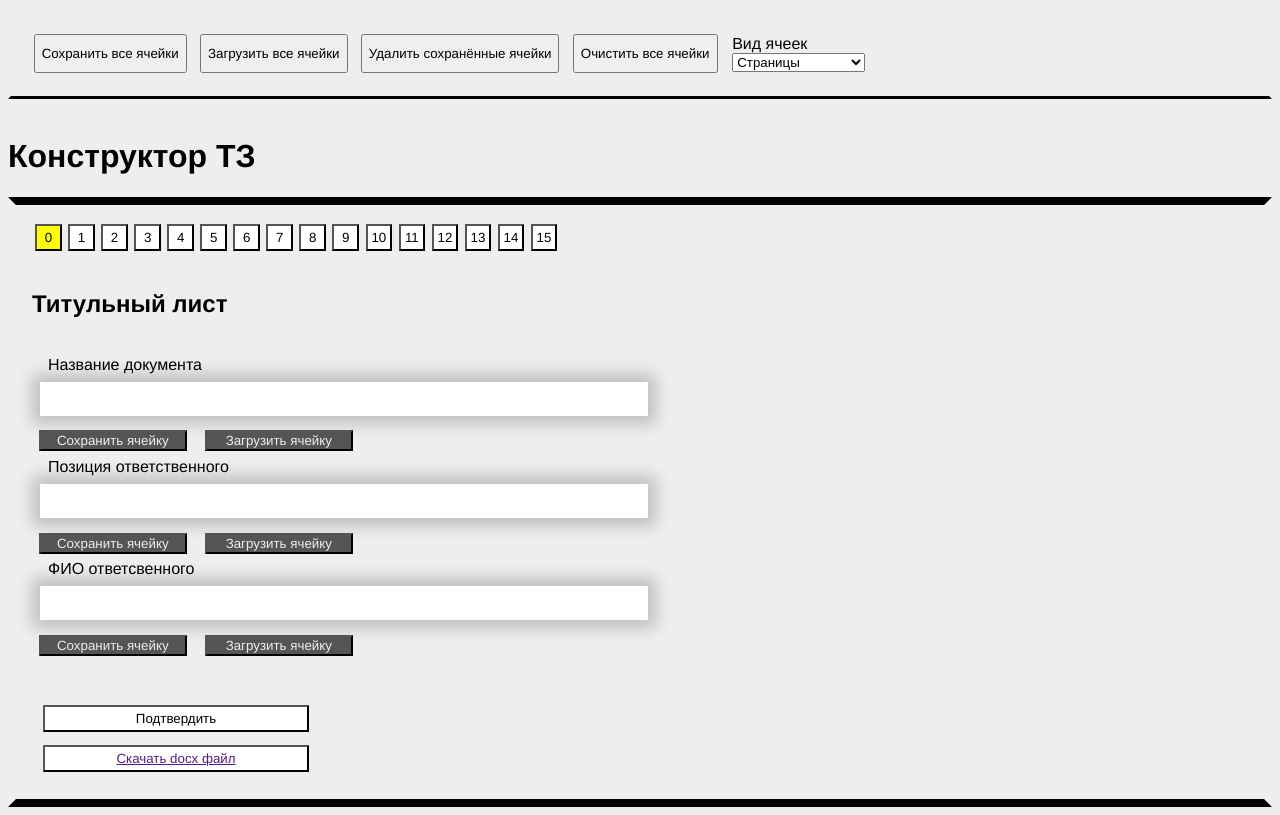
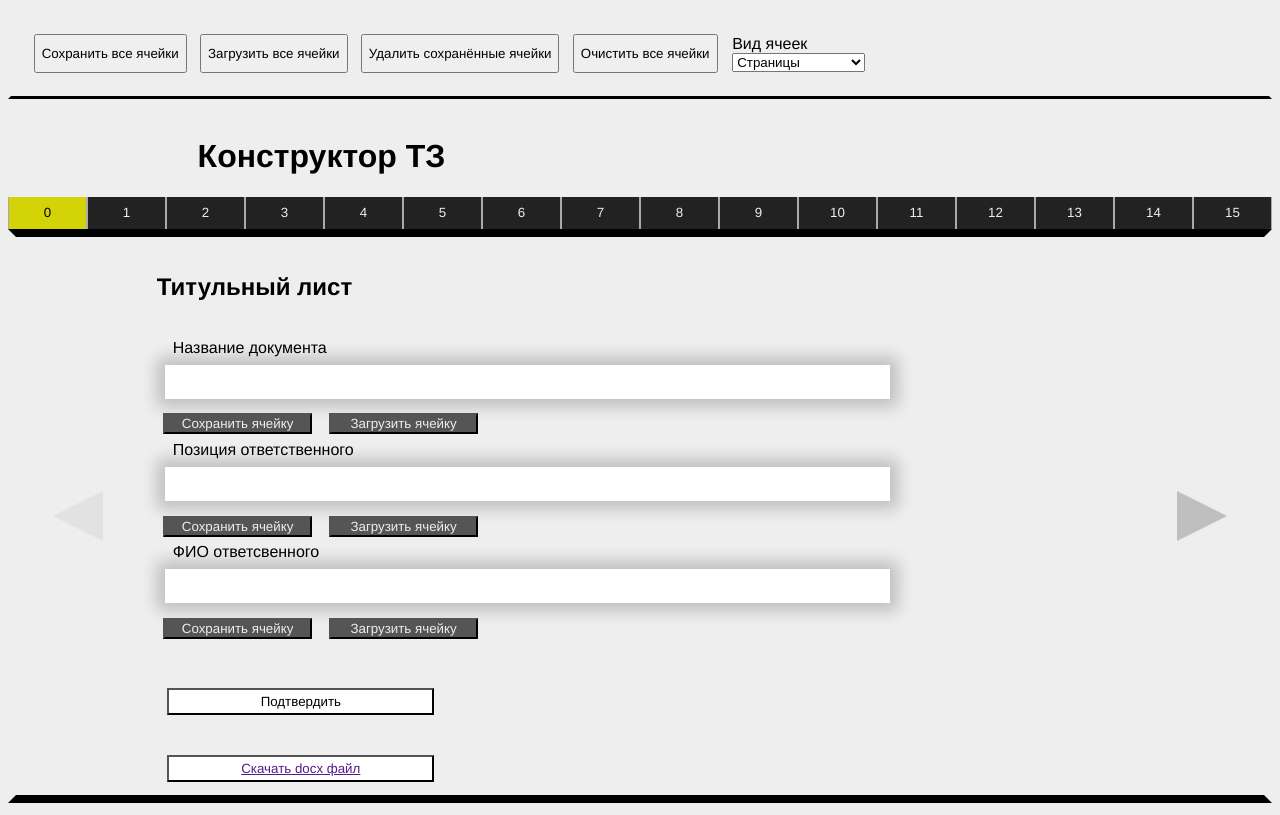
Before and after one commit to generic-name-2166/tt-validation, a SvelteKit app: page / in a window 1280 px wide. Built offline with nearby package versions, Linux system fonts and the light colour scheme.

Commit message:
svg buttons

```diff
--- a/src/lib/CellComponents/Input.svelte
+++ b/src/lib/CellComponents/Input.svelte
@@ -1,5 +1,5 @@
 <script lang="ts">
-	import { createEventDispatcher } from "svelte";
+  import { createEventDispatcher } from "svelte";
   import { mutateTextContent } from "./input.ts";
   // To be bound to parent
   export let id: string;
@@ -11,7 +11,8 @@
   let self: HTMLSpanElement;
 
   function replaceSpaces(): void {
-    const mutate: () => void = () => value = value.replaceAll("\u0020", "\u00A0");
+    const mutate: () => void = () =>
+      (value = value.replaceAll("\u0020", "\u00A0"));
     mutateTextContent(self, mutate, 0);
   }
 
@@ -27,7 +28,7 @@
       return;
     }
     event.preventDefault();
-    const mutate: () => void = () => value = value + prediction;
+    const mutate: () => void = () => (value = value + prediction);
     mutateTextContent(self, mutate, prediction.length);
     forward();
   }
@@ -55,7 +56,7 @@
     margin: 0.5em;
     padding: 0.5em;
     block-size: min-content;
-    inline-size: 50%;
+    inline-size: 75%;
     background-color: #ffffff;
     border-width: 0;
     box-shadow: 0 0 1em 0.5em rgba(0, 0, 0, 0.2);
--- /dev/null
+++ b/src/lib/CellComponents/NavButton.svelte
@@ -0,0 +1,47 @@
+<script lang="ts">
+  export let toTheLeft: boolean;
+  export let disabled: boolean;
+</script>
+
+<button {disabled} class="navigation" on:click>
+  <svg
+    height="50px"
+    width="50px"
+    xmlns="http://www.w3.org/2000/svg"
+    version="1.1"
+  >
+    <polygon points={toTheLeft ? "50 0, 50 50, 0 25" : "0 0, 50 25, 0 50"} />
+  </svg>
+</button>
+
+<style>
+  button {
+    background-color: transparent;
+    border: transparent;
+    inline-size: 100%;
+    block-size: 100%;
+    display: inline-flex;
+    justify-content: center;
+    align-items: center;
+  }
+
+  button:hover {
+    background-color: rgba(0, 0, 0, 0.2);
+  }
+
+  button:disabled:hover {
+    background-color: transparent;
+  }
+
+  polygon {
+    fill: rgba(0, 0, 0, 0.2);
+  }
+
+  button:hover polygon {
+    fill: #eeeeee;
+  }
+
+  button:disabled polygon {
+    fill: rgba(0, 0, 0, 0.05);
+  }
+</style>
--- a/src/routes/+page.svelte
+++ b/src/routes/+page.svelte
@@ -16,10 +16,15 @@
   :global(body) {
     font-family: Helvetica, Arial, sans-serif;
     background-color: #eeeeee;
+    overflow-y: scroll;
   }
 
   :global(button),
   :global(input) {
     font-family: inherit;
   }
+
+  h1 {
+    text-indent: 15%;
+  }
 </style>
--- a/src/routes/Form.svelte
+++ b/src/routes/Form.svelte
@@ -10,6 +10,7 @@
   import Cell from "./Cell.svelte";
   import { cell_list } from "./template.ts";
   import { DisplayType, display } from "./Header.svelte";
+  import NavButton from "$lib/CellComponents/NavButton.svelte";
 
   let dataURL: string = ""; // = "data:application/pdf;base64,";
   let current: number = 0;
@@ -22,6 +23,18 @@
     current = id;
   }
 
+  function moveRight(): void {
+    if (current + 1 < cell_list.length) {
+      current = current + 1;
+    }
+  }
+
+  function moveLeft(): void {
+    if (current > 0) {
+      current = current - 1;
+    }
+  }
+
   formData.set(
     new Array<Array<SavedElement>>(cell_list.length)
       .fill([])
@@ -30,22 +43,36 @@
   onMount(() => initStorage($formData));
 </script>
 
-<main>
-  <div>
 {#if $display === DisplayType.Pages}
+  <navbar>
     <ul>
       {#each cell_list.keys() as componentId}
         <li>
           <button
-              class="navbar{componentId === current ? ' selected' : ''}"
+            class="navbar"
+            class:selected={componentId === current}
             type="button"
             on:click={() => setCurrent(componentId)}>{componentId}</button
           >
         </li>
       {/each}
     </ul>
+  </navbar>
 {/if}
 
+<div class="body">
+  <div>
+    {#if $display === DisplayType.Pages}
+      <NavButton
+        toTheLeft={true}
+        disabled={current === 0}
+        on:click={moveLeft}
+      />
+    {/if}
+  </div>
+
+  <main>
+    <div class="cells">
       {#each cell_list as component, componentId}
         <Cell
           hidden={$display === DisplayType.Pages && componentId !== current}
@@ -55,28 +82,49 @@
       {/each}
     </div>
 
-  <button type="button" on:click|preventDefault={validate}>
+    <button class="docx" type="button" on:click|preventDefault={validate}>
       Подтвердить
     </button>
     <br />
-  <button type="button">
+    <button class="docx" type="button">
       <a href={dataURL} download="Заготовка_ТЗ.docx">Скачать docx файл</a>
     </button>
   </main>
 
+  <div>
+    {#if $display === DisplayType.Pages}
+      <NavButton
+        toTheLeft={false}
+        disabled={current === cell_list.length - 1}
+        on:click={moveRight}
+      />
+    {/if}
+  </div>
+</div>
+
 <style>
-  main {
+  .body {
+    display: flex;
+    flex-direction: row;
     border: solid;
     border-width: 0.5em;
     border-color: black rgba(0, 0, 0, 0) black rgba(0, 0, 0, 0);
   }
 
-  div {
+  .body > div {
+    flex: 0.5 0 10%;
+  }
+
+  main {
+    flex: 4 0 80%;
+  }
+
+  .cells {
     display: flex;
     flex-direction: column;
   }
 
-  button {
+  .docx {
     margin: 2em 2em 1em 2em;
     block-size: 2em;
     inline-size: 20em;
@@ -88,25 +136,44 @@
   }
 
   ul {
+    background-color: #222222;
     display: flex;
     flex-wrap: wrap;
     list-style-type: none;
-    margin: 1em 1em 0 1em;
+    margin: 0;
     padding: 0;
   }
 
   li {
-    margin: 0.2em;
+    flex: 1 1 0;
+    block-size: 2em;
+    background-color: transparent;
+    border-bottom: 0 transparent;
+    border-top: 0 transparent;
+    border-left: 1px solid #aaaaaa;
+    border-right: 1px solid #aaaaaa;
   }
 
   button.navbar {
-    block-size: 2em;
-    inline-size: 2em;
+    block-size: 100%;
+    inline-size: 100%;
+    border: transparent;
+    background-color: transparent;
+    color: #eeeeee;
     margin: 0;
     padding: 0;
   }
 
-  .selected {
+  button.navbar:hover {
+    background-color: rgba(100, 100, 100, 0.2);
+  }
+
+  .navbar.selected {
+    background-color: rgba(255, 255, 0, 0.8);
+    color: black;
+  }
+
+  .navbar.selected:hover {
     background-color: yellow;
   }
 
@@ -115,5 +182,9 @@
       box-sizing: border-box;
       inline-size: calc(100% - 4em);
     }
+
+    .body > div {
+      display: none;
+    }
   }
 </style>
--- a/src/routes/Header.svelte
+++ b/src/routes/Header.svelte
@@ -83,7 +83,6 @@
     padding: 1em;
     border: solid;
     border-color: rgba(0, 0, 0, 0) rgba(0, 0, 0, 0) black rgba(0, 0, 0, 0);
-    overflow-y: scroll;
   }
 
   button,
```
Also changed, not shown: src/lib/CellComponents/input.ts (+8 -2 lines), src/lib/predict.ts (+5 -3 lines). Lines whose indentation alone changed are shown as unchanged.
